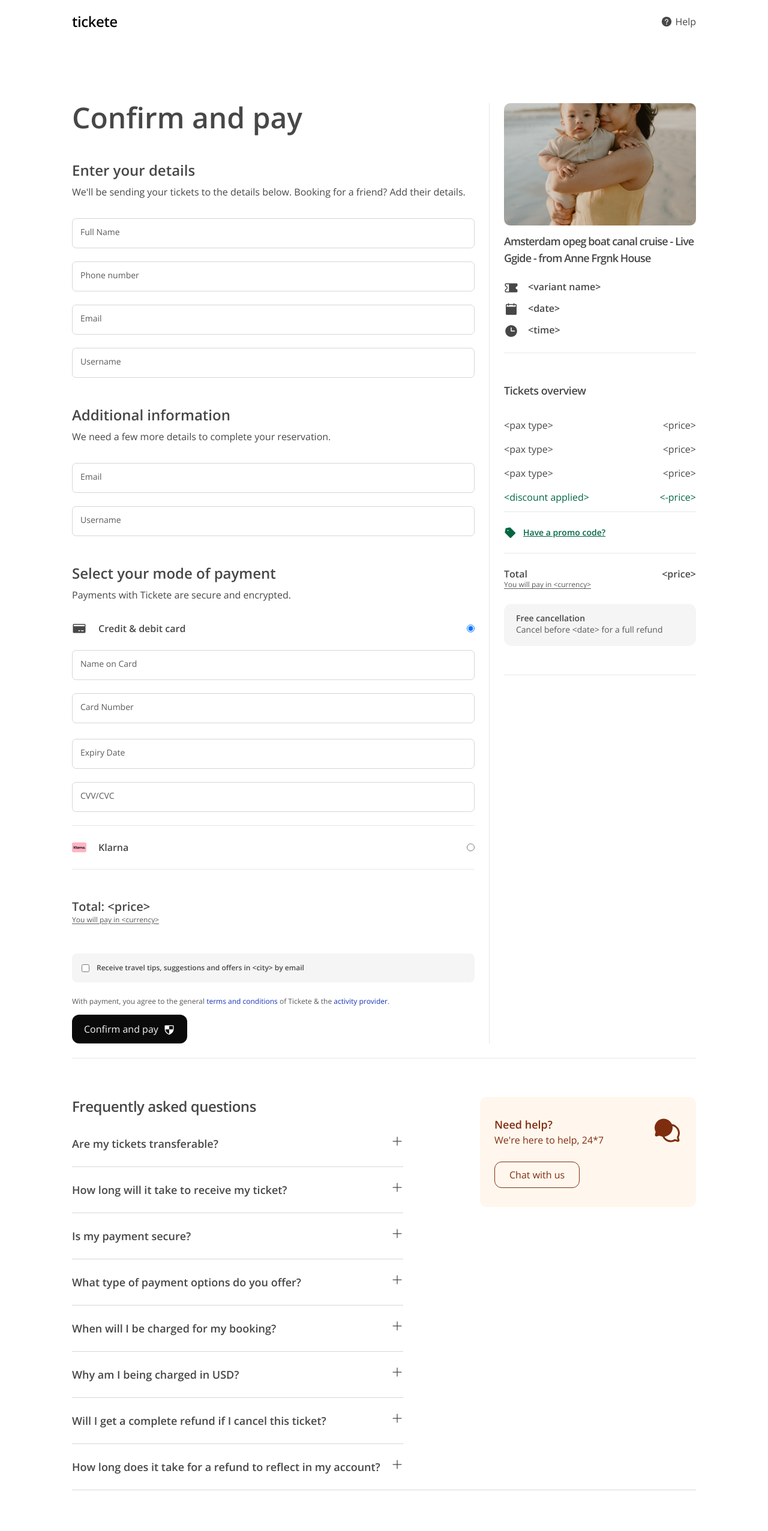
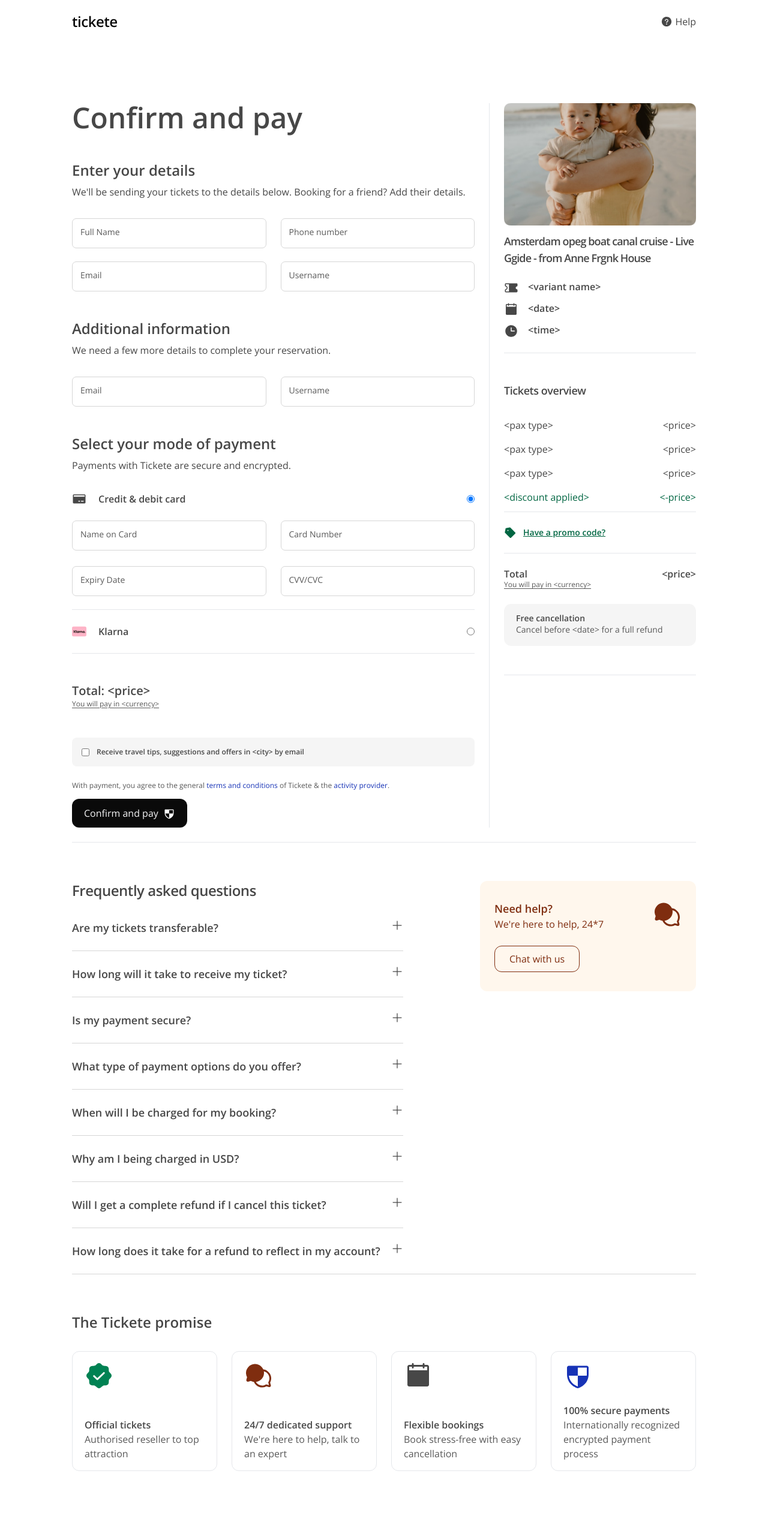
Before and after one commit to Rrhul0/checkout-page, a Next.js app: page / in a window 1280 px wide. Shown: the top 2553 px of the page at 60% size. Built offline with nearby package versions, Linux system fonts and the light colour scheme.

Commit message:
issues with warping input elements fixed and fixed issue when promises are diff width

```diff
--- a/components/paymentForm.tsx
+++ b/components/paymentForm.tsx
@@ -25,11 +25,11 @@
 					</p>
 				</div>
 				<div className='flex flex-col gap-6'>
-					<div className='flex flex-wrap gap-6'>
+					<div className='flex flex-col md:flex-row gap-6'>
 						<TextInput lebel='Full Name' />
 						<TextInput lebel='Phone number' />
 					</div>
-					<div className='flex flex-wrap gap-6'>
+					<div className='flex flex-col md:flex-row gap-6'>
 						<TextInput lebel='Email' />
 						<TextInput lebel='Username' />
 					</div>
@@ -44,7 +44,7 @@
 						We need a few more details to complete your reservation.
 					</p>
 				</div>
-				<div className='flex flex-wrap gap-6'>
+				<div className='flex flex-col md:flex-row gap-6'>
 					<TextInput lebel='Email' />
 					<TextInput lebel='Username' />
 				</div>
@@ -82,11 +82,11 @@
 				</div>
 				{paymentMethod === 'card' && (
 					<div className='flex flex-col gap-7'>
-						<div className='flex flex-wrap gap-6'>
+						<div className='flex flex-col md:flex-row gap-6'>
 							<TextInput lebel='Name on Card' />
 							<TextInput lebel='Card Number' />
 						</div>
-						<div className='flex flex-wrap gap-6'>
+						<div className='flex flex-col md:flex-row gap-6'>
 							<TextInput lebel='Expiry Date' />
 							<TextInput lebel='CVV/CVC' />
 						</div>
--- a/components/ticketePromise.tsx
+++ b/components/ticketePromise.tsx
@@ -10,8 +10,8 @@
 			<h3 className='text-lg md:text-2xl font-semibold'>
 				The Tickete promise
 			</h3>
-			<div className='flex flex-col md:flex-row md:flex-wrap xl:flex-nowrap gap-6'>
-				<div className='flex flex-col md:flex-row gap-6 flex-grow'>
+			<div className='flex flex-col xl:flex-row gap-6'>
+				<div className='flex flex-col md:flex-row gap-6 w-full'>
 					<div className='md:border flex-row rounded-xl md:px-5 md:py-4 flex md:flex-col items-start gap-4 md:justify-between flex-1 h-[200px]'>
 						<Image
 							src={circleWavyCheck}
@@ -41,7 +41,7 @@
 						</div>
 					</div>
 				</div>
-				<div className='flex flex-col md:flex-row gap-6 flex-grow'>
+				<div className='flex flex-col md:flex-row gap-6 w-full'>
 					<div className='md:border flex-row rounded-xl md:px-5 md:py-4 flex md:flex-col items-start gap-4 md:justify-between flex-1 h-[200px]'>
 						<Image
 							src={calanderImage}
```
